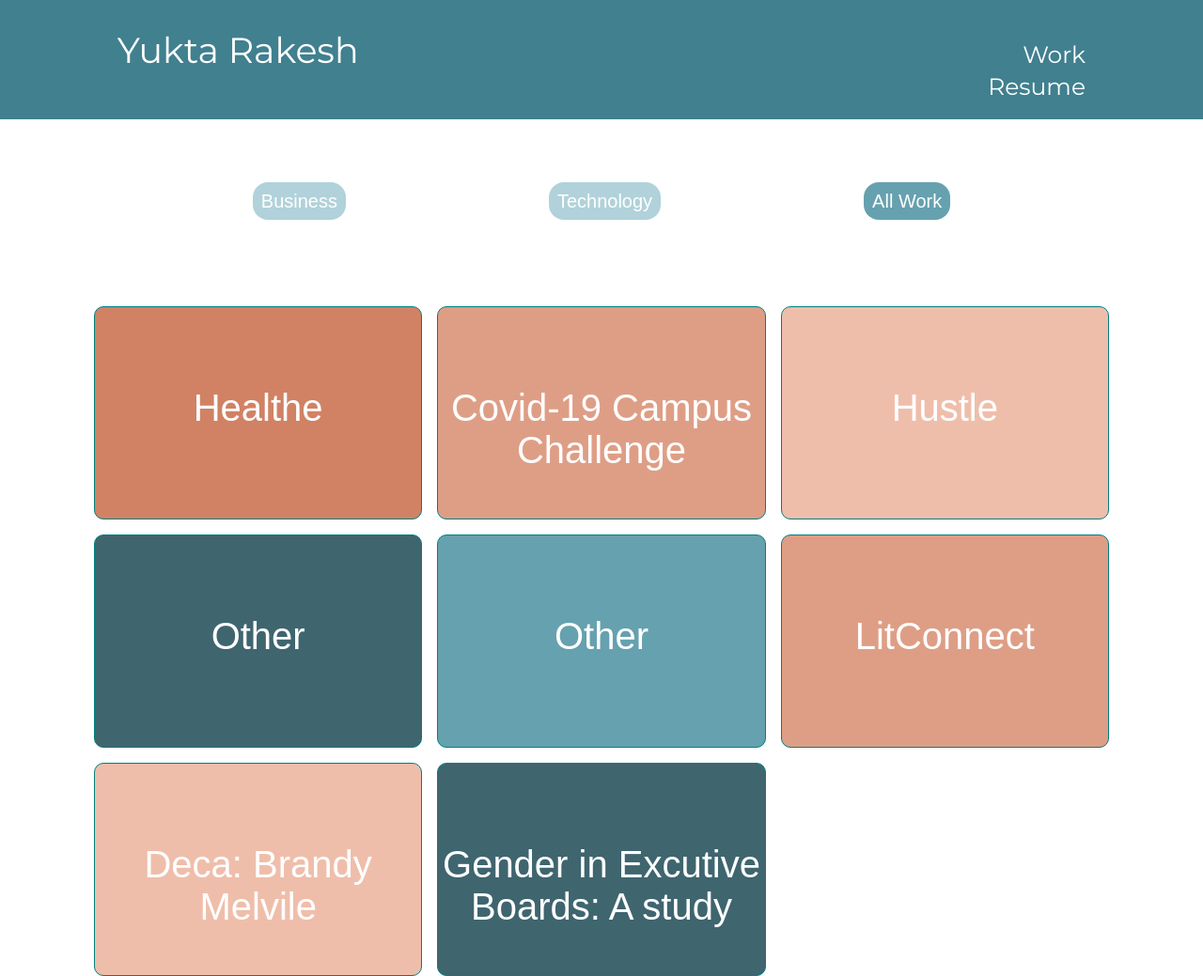
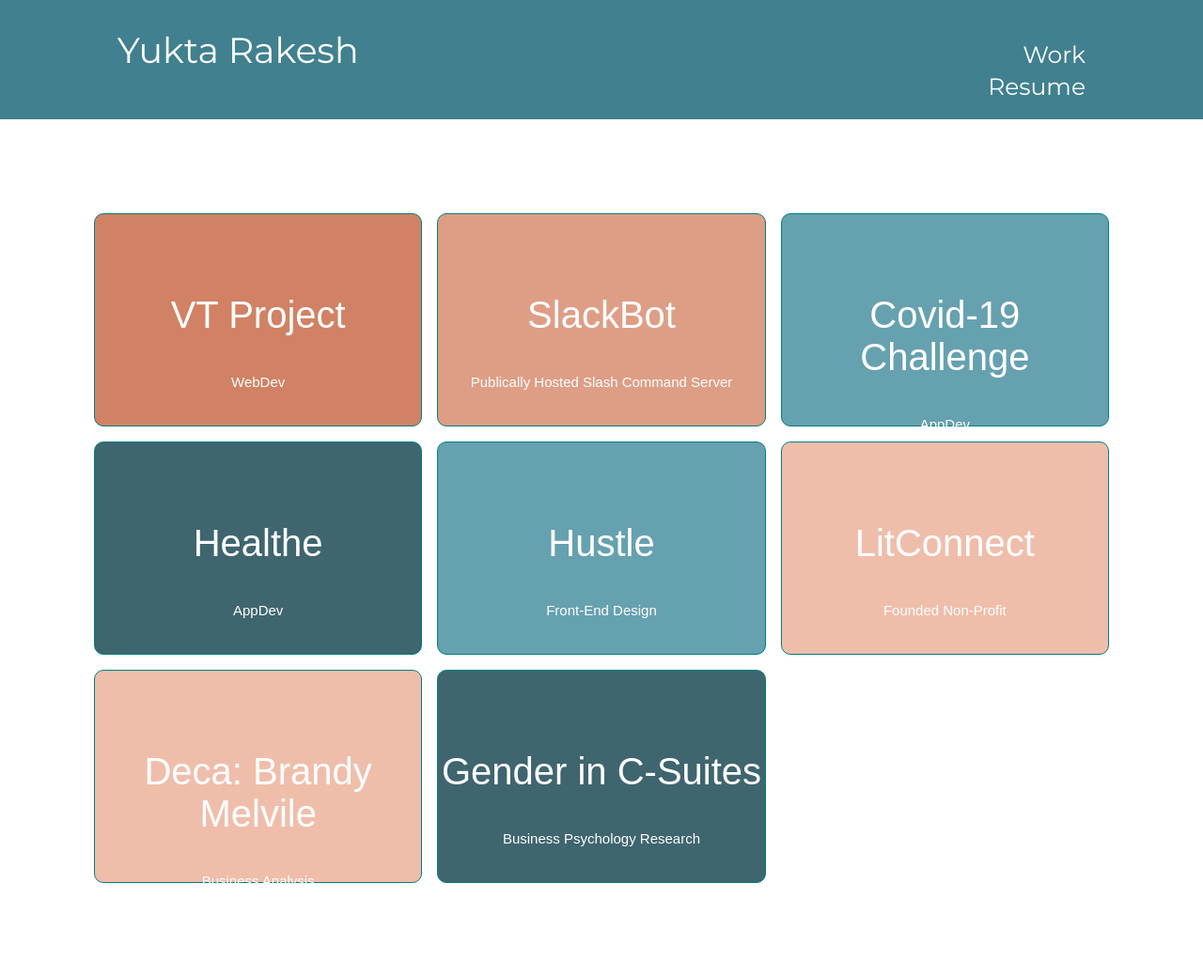
Before and after one commit to yuktarakesh/yuktarakesh.github.io, a plain HTML site: page work-all.html in a window 1280 px wide. Shown: the whole page at 94% size. After the commit the page ends 946 px from the top, so only its background shows below. Drawn offline with Linux system fonts and the light colour scheme; a web font is replaced by a local one.

Commit message:
changed to just one work page

```diff
--- a/work-all.html
+++ b/work-all.html
@@ -14,65 +14,73 @@
             <li><a href="resume.html">Resume</a></li>
         </ul>
 
-        <div id="work-cat" class="active">
-            <a class="buttons" href="work-bus.html">Business</a>
-            <a class="buttons" href="work-ds.html">Technology</a>
-            <a class="buttons" href="work-all.html" style="background-color: #66a1af">All Work</a>
-        </div>
+<!--        <div id="work-cat" class="active">-->
+<!--            <a class="buttons" href="work-bus.html">Business</a>-->
+<!--            <a class="buttons" href="work-ds.html">Technology</a>-->
+<!--            <a class="buttons" href="work-all.html" style="background-color: #66a1af">All Work</a>-->
+<!--        </div>-->
 
         <div class="grid-container">
             <article class="location-listing" style="background-color: #d18264;">
-                <a class="location-title" href="https://www.figma.com/proto/tGOSfBy2Y9AfpbRSbYQHUy/healthe?node-id=74%3A8&scaling=scale-down" target="_blank">This is a cool project I did</a>
+                <a class="location-title" href="https://www.figma.com/proto/tGOSfBy2Y9AfpbRSbYQHUy/healthe?node-id=74%3A8&scaling=scale-down" target="_blank">Lead a team of developers to create a platform using React and Firebase Database for students in low-income areas to be paired with free remote tutoring in order to provide support for all communities. Click to navigate the site!</a>
                 <div class="location-image">
-                    <p>Healthe</p>
+                    <p>VT Project</p>
+                    <p style="font-size: 15;">WebDev</p>
                 </div>
             </article>
 
             <article class="location-listing" style="background-color: #de9e86;">
-                <a class="location-title" href="#">Another cool project</a>
+                <a class="location-title" href="#">Created a custom SlackBot that gave the status of specific tests in the CiCirle Pipeline through a slash command that took in user input of their git commit hash and the git repo. Click to checkout the code!</a>
                 <div class="location-image">
-                    <p>Covid-19 Campus Challenge</p>
+                    <p>SlackBot</p>
+                    <p style="font-size: 15;">Publically Hosted Slash Command Server</p>
+                </div>
+            </article>
+
+            <article class="location-listing" style="background-color: #66a1af;">
+                <a class="location-title" href="https://docs.google.com/presentation/d/1GwCmFJ3WYEcNXrXq72hRJZTh9Gi2dQCWBKudRXUNSGU/edit?usp=sharing" target="_blank">Partnered with the University of Michigan to create an accessible traffic monitoring system using SenSource’s cloud service ReSTful APIs from the occupancy monitors in buildings. Click to walk through the presentation!</a>
+                <div class="location-image">
+                    <p>Covid-19 Challenge</p>
+                    <p style="font-size: 15;">AppDev</p>
+                </div>
+            </article>
+
+            <article class="location-listing" style="background-color: #3f656f;">
+                <a class="location-title" href="https://www.figma.com/proto/tGOSfBy2Y9AfpbRSbYQHUy/healthe?node-id=74%3A8&scaling=scale-down" target="_blank">Started to work on an app idea that allowed for user to make responsible choices in their day to day while reducing their carbon footprint by finding the intersection between personal and global health in a motivating way. Click to checkout a demo!</a>
+                <div class="location-image">
+                    <p>Healthe</p>
+                    <p style="font-size: 15;">AppDev</p>
+                </div>
+            </article>
+
+            <article class="location-listing" style="background-color: #66a1af;">
+                <a class="location-title" href="#">Kicked-off my design journey by designing a protype of an app that allowed users to travel internationally and easily find events around them. Click for the prototype!</a>
+                <div class="location-image">
+                    <p>Hustle</p>
+                    <p style="font-size: 15;">Front-End Design</p>
+                </div>
+            </article>
+            <article class="location-listing" style="background-color: #efbeab;">
+                <a class="location-title" href="#">Build Lit-Connect, a publishing platform for young authors in the community that gave voices to young students, while promoting the cognizance of learning disabilities resulting in a well-versed community through the creation of various social-media sites. Click to visit my site!</a>
+                <div class="location-image">
+                    <p>LitConnect</p>
+                    <p style="font-size: 15;">Founded Non-Profit</p>
                 </div>
             </article>
 
             <article class="location-listing" style="background-color: #efbeab;">
-                <a class="location-title" href="#">Cool stuff</a>
+                <a class="location-title" href="https://drive.google.com/file/d/1JMRwODvmatv6dD3W8T5dH5FtmOkfaswa/view?usp=sharing" target="_blank">Placed Top 10 Internationally at DECA ICDC for providing a insightful way to better Brandy Melvile's customer retition over the years. Click for the full report!</a>
                 <div class="location-image">
-                    <p>Hustle</p>
+                    <p>Deca: Brandy Melvile</p>
+                    <p style="font-size: 15;">Business Analysis</p>
                 </div>
             </article>
 
             <article class="location-listing" style="background-color: #3f656f;">
-                <a class="location-title" href="#">Cool stuff</a>
+                <a class="location-title" href="https://docs.google.com/document/d/14QBMTJ_ruEqxlfBRXUogo4pvjmPVmgclAxdqkQAaW3I/edit?usp=sharing" target="_blank">Studied under Professor __ to study the impact of gender in high level leadership positions and the implications of the lack of for companies. Click to checkout some of my analysis!</a>
                 <div class="location-image">
-                    <p>Other</p>
-                </div>
-            </article>
-
-            <article class="location-listing" style="background-color: #66a1af;">
-                <a class="location-title" href="#">Cool stuff</a>
-                <div class="location-image">
-                    <p>Other</p>
-                </div>
-            </article>
-            <article class="location-listing" style="background-color: #de9e86;">
-                <a class="location-title" href="#">Another cool project</a>
-                <div class="location-image">
-                    <p>LitConnect</p>
-                </div>
-            </article>
-
-            <article class="location-listing" style="background-color: #efbeab;">
-                <a class="location-title" href="#">Cool stuff</a>
-                <div class="location-image">
-                    <p>Deca: Brandy Melvile</p>
-                </div>
-            </article>
-
-            <article class="location-listing" style="background-color: #3f656f;">
-                <a class="location-title" href="#">other</a>
-                <div class="location-image">
-                    <p>Gender in Excutive Boards: A study</p>
+                    <p>Gender in C-Suites</p>
+                    <p style="font-size: 15;">Business Psychology Research</p>
                 </div>
             </article>
         </div>
```
Also changed, not shown: archived/work-bus.html (renamed from work-bus.html, +9 -1 lines), index.html (+1 -1 lines), archived/work-bus.css (renamed from work-bus.css), archived/work-ds.css (renamed from work-ds.css), archived/work-ds.html (renamed from work-ds.html).
